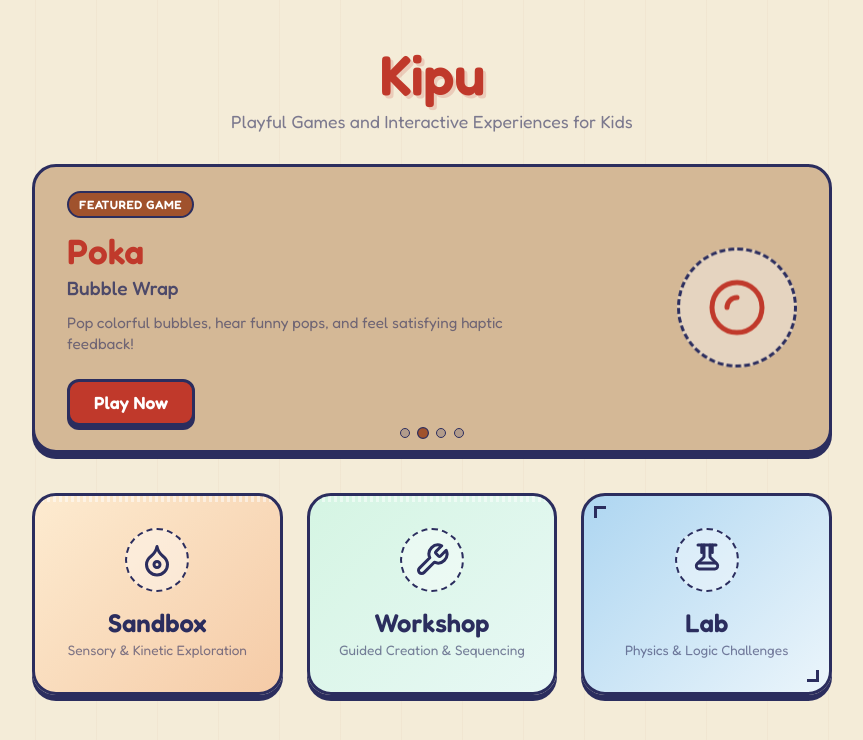
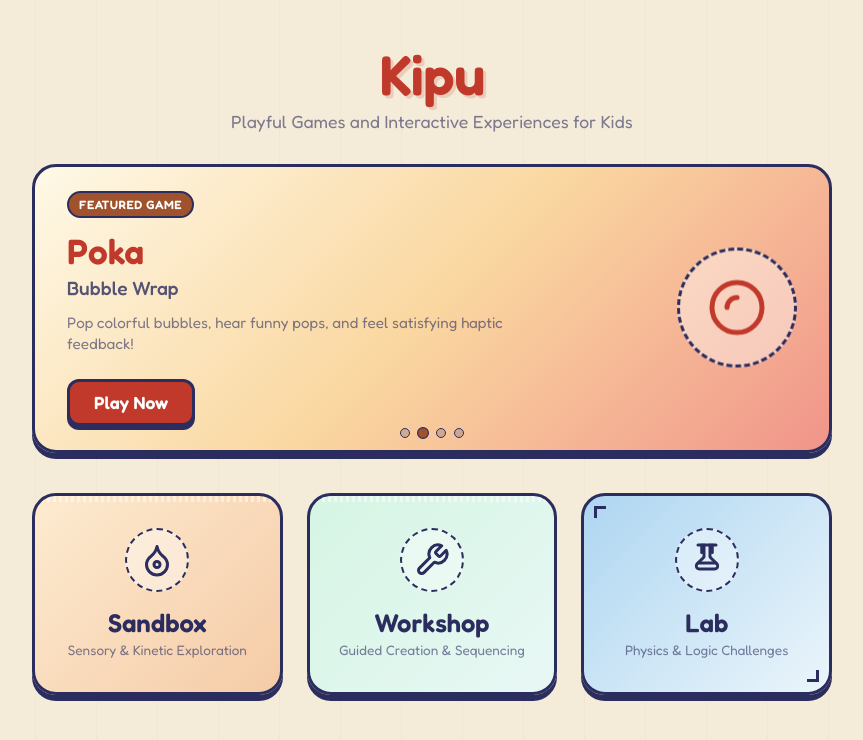
Before and after one commit to higherkey/kipu, a website built with Vite: page index.html in a window 1280 px wide. Shown: the whole page, without its empty margins (208-1071 px from the left). Built offline with nearby package versions, Linux system fonts and the light colour scheme; some packages are replaced by stand-ins of ours.

Commit message:
style: change rotating hero banner background to a sunset gradient

```diff
--- a/src/style.css
+++ b/src/style.css
@@ -129,7 +129,7 @@ html, body {
   align-items: center;
   width: 100%;
   max-width: 800px;
-  background-color: var(--cord);
+  background: linear-gradient(135deg, #FEF9E7 0%, #FAD7A0 50%, #F1948A 100%);
   border: 3px solid var(--fg);
   border-radius: 24px;
   padding: 24px 32px;
```
